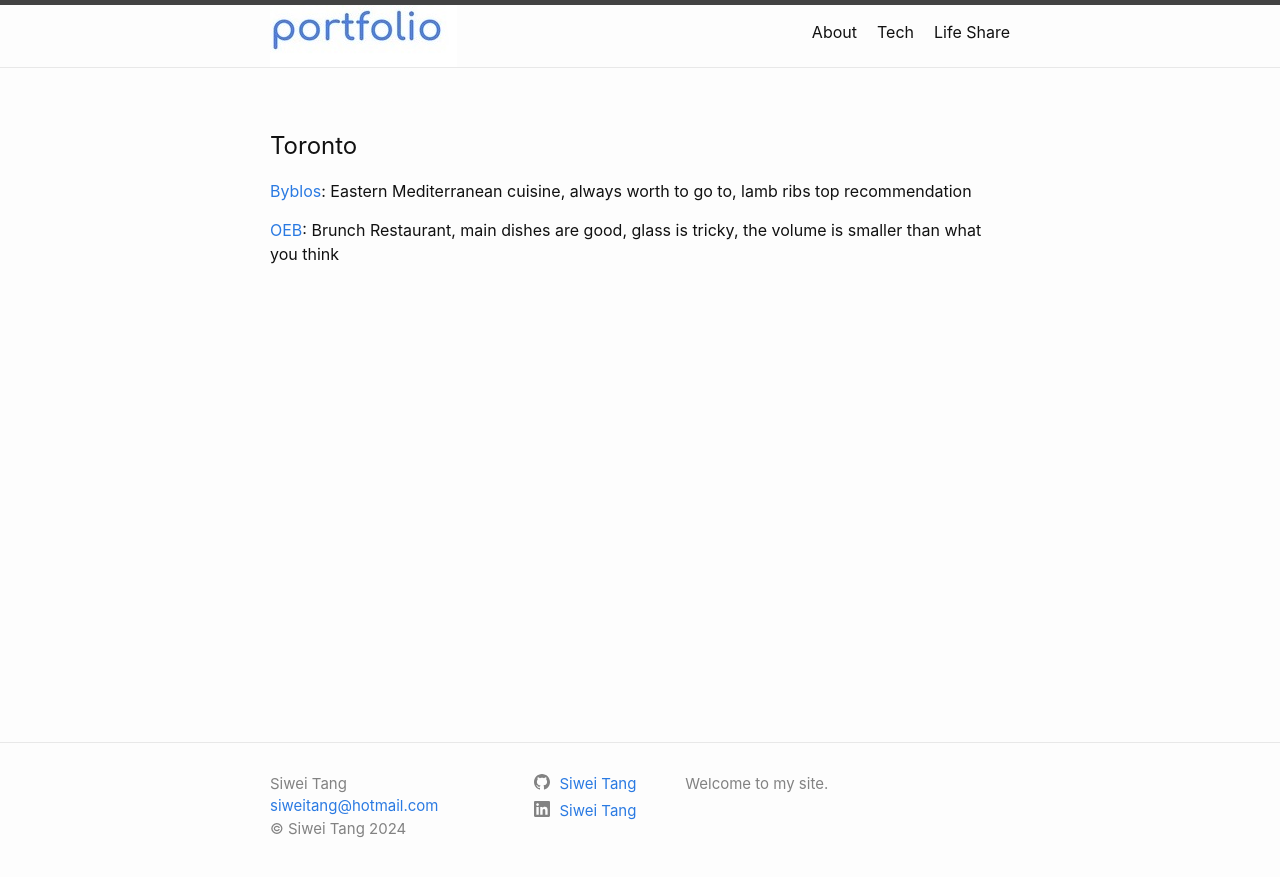
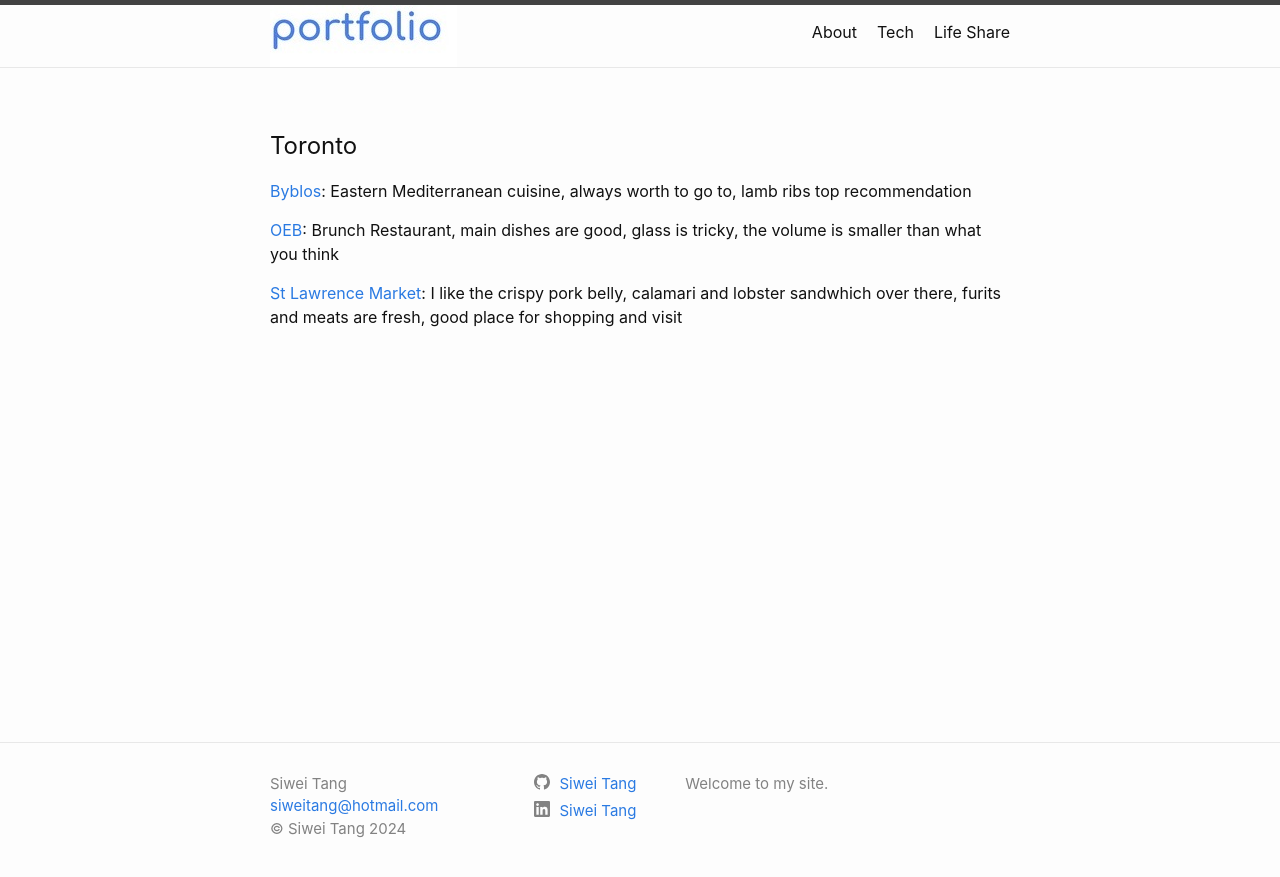
Before and after one commit to tangsiwei0831/portofolio, a Jekyll site: the page built from blog-life/_posts/2022-07-11-Restaurants.md, in a window 1280 px wide. Shown: the top 877 px of the page. Built offline with Jekyll 4.4.1, drawn with Linux system fonts in a browser that asks for light colours.

Commit message:
update STL

```diff
--- a/blog-life/_posts/2022-07-11-Restaurants.md
+++ b/blog-life/_posts/2022-07-11-Restaurants.md
@@ -8,3 +8,5 @@ category: life
 [Byblos](https://byblosdowntown.com/): Eastern Mediterranean cuisine, always worth to go to, lamb ribs top recommendation
 
 [OEB](https://eatoeb.com/locations/toronto/?gclid=CjwKCAiAk9itBhASEiwA1my_61YsuBPw7S77-js1K5fg0TCPPQ18PB4cSD6sXOLOaIQ28aTUGCfYiBoCp1YQAvD_BwE): Brunch Restaurant, main dishes are good, glass is tricky, the volume is smaller than what you think
+
+[St Lawrence Market](http://www.stlawrencemarket.com/): I like the crispy pork belly, calamari and lobster sandwhich over there, furits and meats are fresh, good place for shopping and visit
```
Also changed, not shown: .devcontainer/devcontainer.json, README.md, about.md (line endings or trailing spaces), blog-life/_posts/2022-07-14-Movies.md (line endings or trailing spaces).
